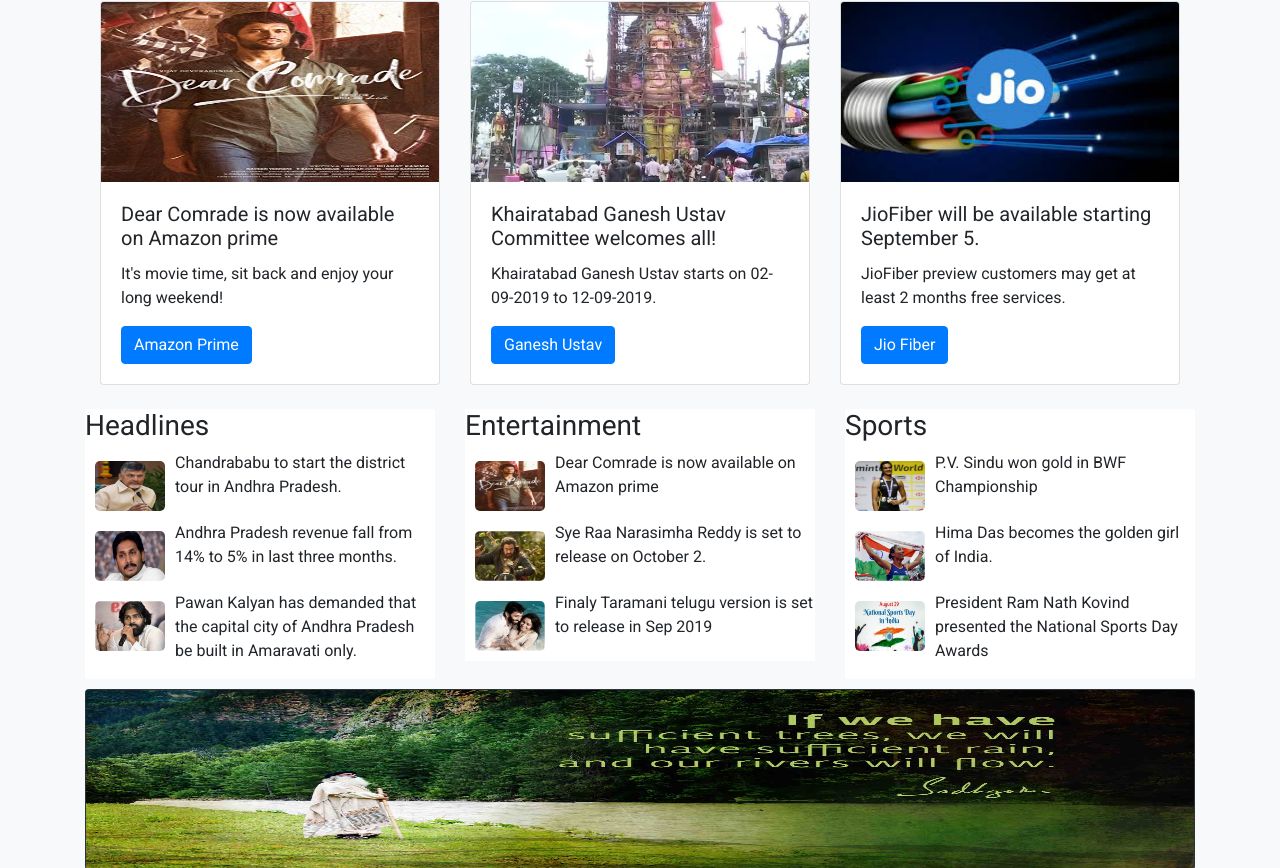
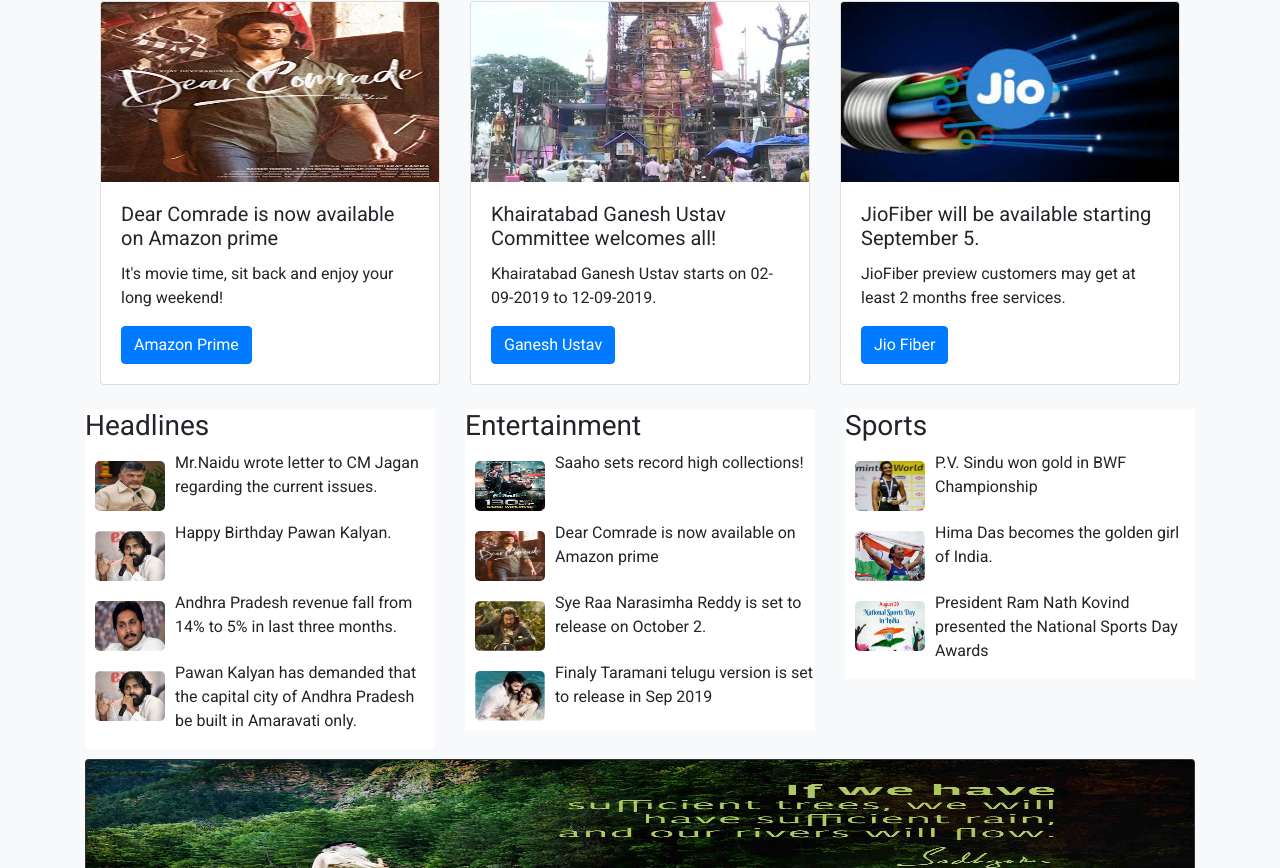
Before and after one commit to ravi-kolla/hdmedia, a React (Create React App) app: page / in a window 1280 px wide. Shown: the part 435-1303 px from the top of the page. Built offline with nearby package versions, Linux system fonts and the light colour scheme.

Commit message:
content updates and domain launch

```diff
--- a/src/components/Carousel.js
+++ b/src/components/Carousel.js
@@ -1,4 +1,6 @@
 import React, { Component } from 'react';
+import {Link} from 'react-router-dom';
+
 import {
   Carousel,
   CarouselItem,
@@ -15,7 +17,7 @@
     title:'',
     description: '',
     button: 'Learn More',
-    link: '/happyvinayakachaturthi'
+    link: 'happyvinayakachaturthi'
   },
   {
     id: 2,
@@ -73,10 +75,12 @@
           key={item.id}
         >
           <img src={item.src} alt={item.altText} />
+          <Link to={`/${item.link}`}>
           <div className="card-img-overlay carousel-text d-md-block">
             <h3 className="carousel-text-h">{item.title}</h3>
             <p>{item.description}</p>
           </div>
+          </Link>
         </CarouselItem>
       );
     });
--- a/src/content/etnews.js
+++ b/src/content/etnews.js
@@ -1,6 +1,15 @@
 export const ETNews =
   [
     {
+      id: 4,
+      title: 'Saaho sets record high collections!',
+      thumbnail: '/images/saaho.jpg',
+      image: '/images/saaho.jpg',
+      description: 'Saaho, starring Prabhas and Shraddha Kapoor, released on August 30 amid much fanfare. The spy thriller is setting the box office on fire. It;s close to 300 mark by the end of third day.',
+      details:'According to trade analyst Joginder Tejuja, It’s simple - Critics’ views have had ZERO impact in the film. It’s audience word of mouth that will do the talking and so far it’s going excellent!',
+      author: 'Editorial Chief',
+      date: 'Sep 01, 2019'
+    },{
       id: 3,
       title: 'Dear Comrade is now available on Amazon prime',
       thumbnail: '/images/DearComradeAmazon.jpg',
--- a/src/content/news.js
+++ b/src/content/news.js
@@ -1,13 +1,21 @@
 export const NewsData =
   [
     {
-      id: 3,
-      title: 'Chandrababu to start the district tour in Andhra Pradesh.',
+      id: 4,
+      title: 'Mr.Naidu wrote letter to CM Jagan regarding the current issues.',
       thumbnail: '/images/NaiduDp.PNG',
       image: '/images/NaiduDp.PNG',
-      description: 'Chandrababu to start the district tour in Andhra Pradesh and you know what, war is going to be one sided',
+      description: 'Mr.Naidu in his letter demands govt to clear pending farm loan waiver bills and also, questions about govt stand on capital city and regading the efforts taken for recent flood relief management.',
       author: 'Editorial Chief',
-      date: 'Sep 01, 2019'
+      date: 'Sep 02, 2019'
+    },{
+      id: 3,
+      title: 'Happy Birthday Pawan Kalyan.',
+      thumbnail: '/images/PavanDp.PNG',
+      image: '/images/PavanDp.PNG',
+      description: 'A great actor turned politician and a great humanitarian, we all wish him a happy birtday. We wish he plays a more constructive role in the politics.',
+      author: 'Editorial Chief',
+      date: 'Sep 02, 2019'
     },
     {
       id: 2,
```
Also changed, not shown: public/images/saaho.jpg (added).
